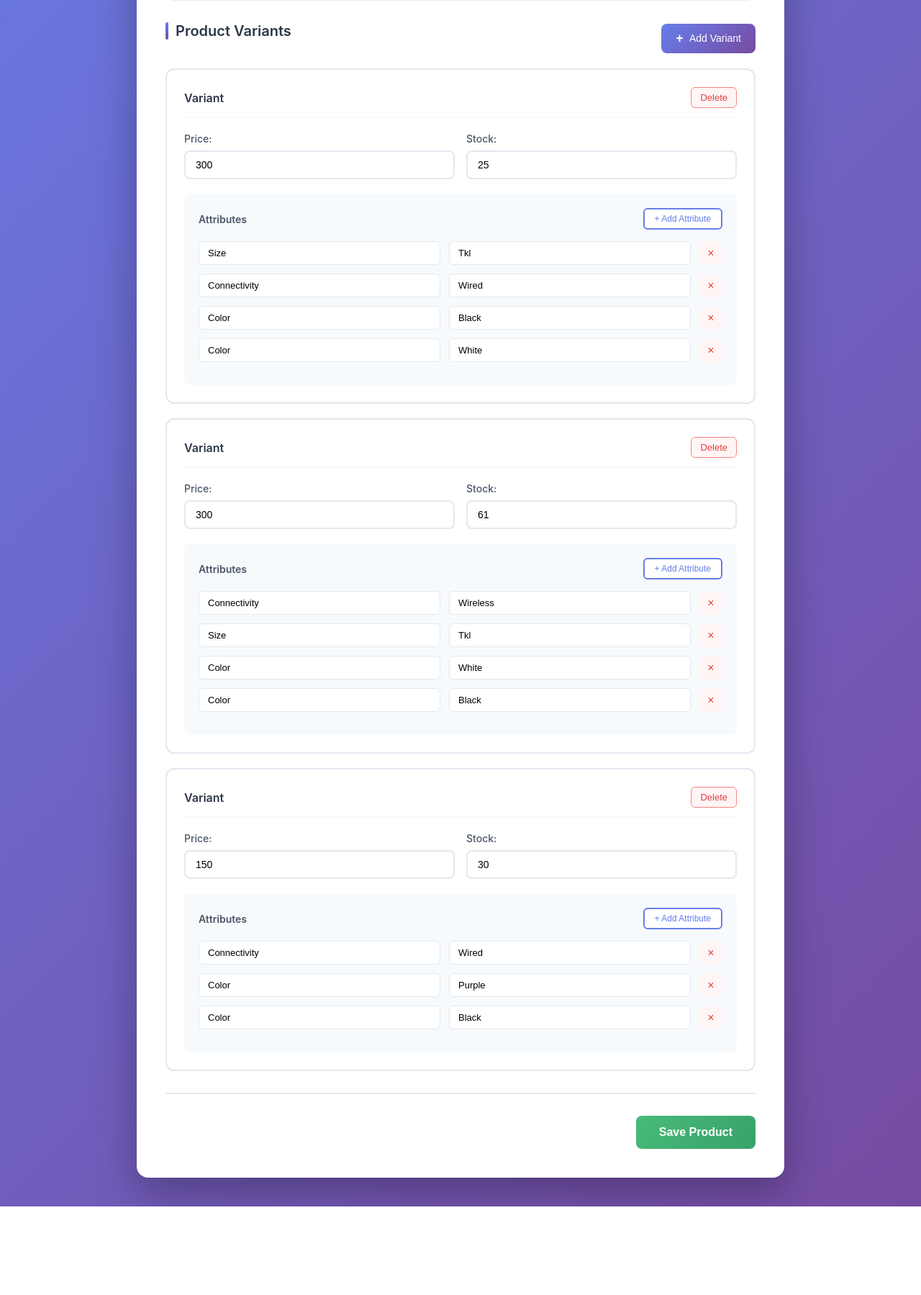
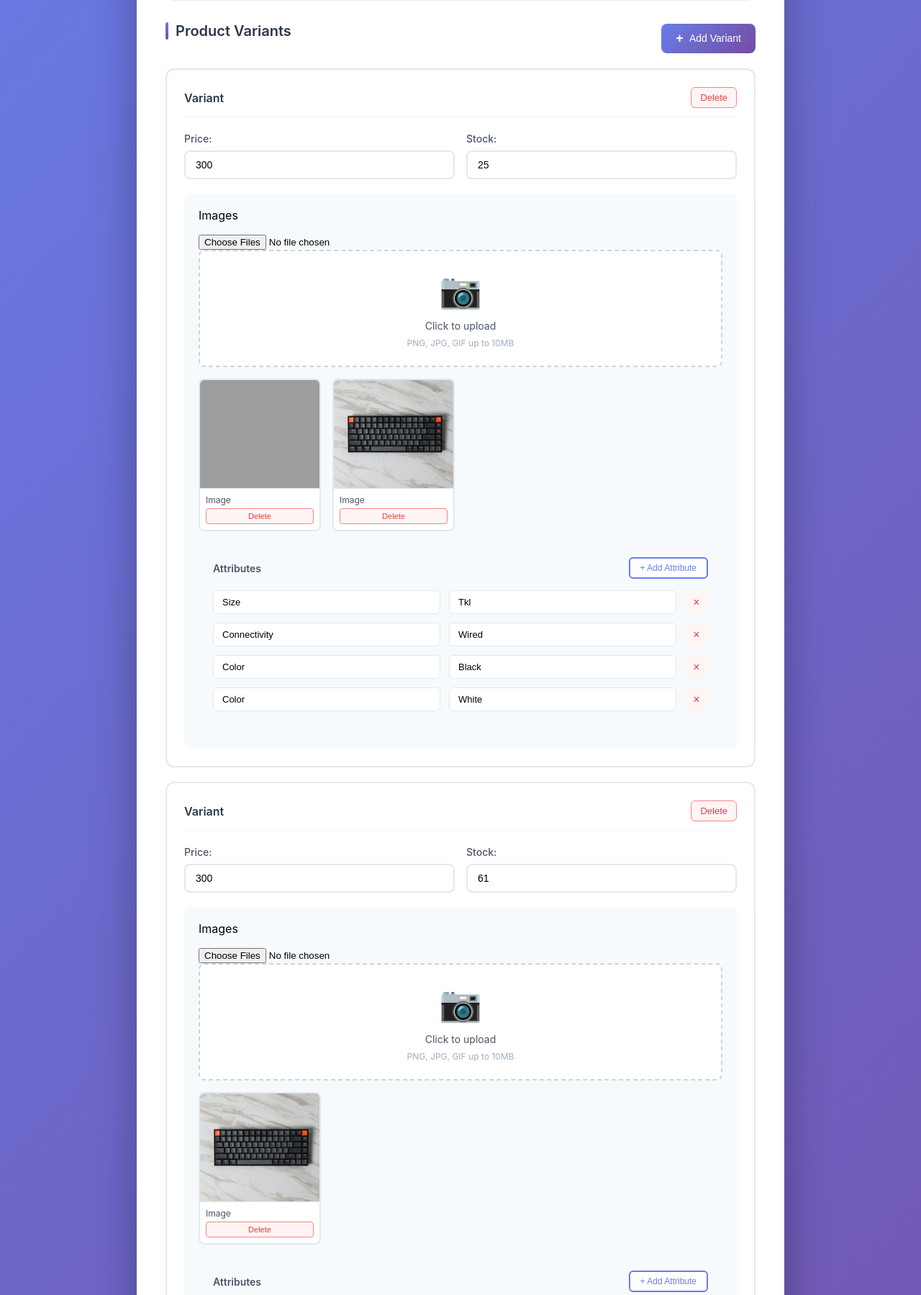
Before and after one commit to pr0f3ssoR/django-ecommerce, a Django app: page /products/update-product/1/ in a window 1280 px wide. Shown: the part 603-2402 px from the top of the page at 72% size. Before the commit the page ends 2279 px from the top, so only its background shows below. Run offline with Django 5.2, Linux system fonts and the light colour scheme; data comes from the database, SQL or seed files in the repository; both versions use the stored data as it was after the commit; grey boxes are pictures that could not be loaded.

Commit message:
working on image upload, feature needs improvement and needs more testing

```diff
--- a/ecommerce/settings.py
+++ b/ecommerce/settings.py
@@ -122,7 +122,7 @@ STATIC_URL = 'static/'
 
 MEDIA_ROOT = BASE_DIR / 'media'
 
-MEDIA_URL = 'media/'
+MEDIA_URL = '/media/'
 
 
 STATICFILES_DIRS = [
--- a/ecommerce/urls.py
+++ b/ecommerce/urls.py
@@ -16,6 +16,9 @@ Including another URLconf
 """
 from django.contrib import admin
 from django.urls import path,include
+from django.conf.urls.static import static
+from django.conf import settings
+
 
 urlpatterns = [
     path('admin/', admin.site.urls),
@@ -23,3 +26,9 @@ urlpatterns = [
     path('products/',include('products.urls')),
     path('',include('html_view.urls'))
 ]
+
+if settings.DEBUG:
+    urlpatterns += static(
+        settings.MEDIA_URL,
+        document_root=settings.MEDIA_ROOT
+    )
--- a/products/static/products/css/product_form.css
+++ b/products/static/products/css/product_form.css
@@ -240,14 +240,134 @@
     display: none;
 }
 
-        .attributes-section {
+/* Image Gallery Styles */
+.images-grid {
+    display: grid;
+    grid-template-columns: repeat(auto-fill, minmax(150px, 1fr));
+    gap: 16px;
+    margin-top: 16px;
+}
+
+.image-item {
+    position: relative;
+    border: 2px solid #e2e8f0;
+    border-radius: 8px;
+    overflow: hidden;
+    background: white;
+    transition: all 0.3s ease;
+}
+
+.image-item:hover {
+    border-color: #667eea;
+    box-shadow: 0 4px 12px rgba(102, 126, 234, 0.2);
+}
+
+.image-preview {
+    width: 100%;
+    height: 150px;
+    object-fit: cover;
+    display: block;
+}
+
+.image-placeholder {
+    width: 100%;
+    height: 150px;
+    background: #f7fafc;
+    display: flex;
+    align-items: center;
+    justify-content: center;
+    color: #a0aec0;
+    font-size: 48px;
+}
+
+.image-info {
+    padding: 8px;
+    background: white;
+    border-top: 1px solid #e2e8f0;
+}
+
+.image-name {
+    font-size: 12px;
+    color: #4a5568;
+    white-space: nowrap;
+    overflow: hidden;
+    text-overflow: ellipsis;
+    margin-bottom: 4px;
+}
+
+.image-actions {
+    display: flex;
+    gap: 4px;
+}
+
+.delete-image-btn-card {
+    flex: 1;
+    background: #fff5f5;
+    color: #e53e3e;
+    border: 1px solid #fc8181;
+    padding: 4px 8px;
+    border-radius: 4px;
+    font-size: 11px;
+    cursor: pointer;
+    transition: all 0.2s ease;
+}
+
+.delete-image-btn-card:hover {
+    background: #e53e3e;
+    color: white;
+}
+
+.image-upload-area {
+    border: 2px dashed #cbd5e0;
+    border-radius: 8px;
+    padding: 24px;
+    text-align: center;
+    cursor: pointer;
+    transition: all 0.3s ease;
+    background: white;
+}
+
+.image-upload-area:hover {
+    border-color: #667eea;
+    background: #f7fafc;
+}
+
+.image-upload-area.dragover {
+    border-color: #667eea;
+    background: #eef2ff;
+}
+
+.upload-icon {
+    font-size: 48px;
+    color: #cbd5e0;
+    margin-bottom: 12px;
+}
+
+.upload-text {
+    color: #4a5568;
+    font-size: 14px;
+    margin-bottom: 8px;
+}
+
+.upload-hint {
+    color: #a0aec0;
+    font-size: 12px;
+}
+
+.file-input {
+    display: none;
+}
+
+.attributes-section,
+.images-section {
     background: #f7fafc;
     border-radius: 8px;
     padding: 20px;
     margin-top: 16px;
 }
 
-        .attributes-header {
+.attributes-header,
+.images-header {
     display: flex;
     justify-content: space-between;
     align-items: center;
@@ -260,7 +380,8 @@
     color: #4a5568;
 }
 
-        .add-attribute-btn {
+.add-attribute-btn,
+.add-image-btn {
     background: white;
     color: #667eea;
     border: 2px solid #667eea;
@@ -364,6 +485,10 @@
     .attribute-item button {
         justify-self: flex-start;
     }
+
+    .images-grid {
+        grid-template-columns: repeat(auto-fill, minmax(120px, 1fr));
+    }
 }
 
 
--- a/products/static/products/js/product_form.js
+++ b/products/static/products/js/product_form.js
@@ -257,11 +257,11 @@
 //         });
 
 
-function removeAttributeElement(btn){
+function removeAttributeElement(btn) {
     btn.parentElement.parentElement.remove()
 }
 
-function addAttributeElement(btn){
+function addAttributeElement(btn) {
     const attributeSection = btn.parentElement
 
     const attributeElement = `
@@ -278,8 +278,71 @@ function addAttributeElement(btn){
     attributeSection.insertAdjacentHTML('afterend', attributeElement.trim())
 }
 
+const dataTransferObject = {}
 
-function addVariant(){
+function addImage(e) {
+    const imageConatiner = e.parentElement.querySelector('.images-grid')
+    const hiddenImageField = e.parentElement.querySelector('input')
+
+
+    const newFileInput = document.createElement('input');
+    newFileInput.type = 'file';
+    newFileInput.multiple = true; // Allow multiple selection
+
+    newFileInput.addEventListener('change',()=>{
+        const file = newFileInput.files[0]
+
+        if (!file) return;
+
+        // append file to DataTransfer
+
+        const key = hiddenImageField.name
+
+        dataTransferObject[key] = dataTransferObject[key] ?? new DataTransfer()
+
+        dataTransferObject[key].items.add(file);
+
+        // assign back to input
+
+
+        newFileInput.files = dataTransferObject[key].files;
+
+        newFileInput.value = "";
+
+        hiddenImageField.files = dataTransferObject[key].files
+
+        showPreview(file,imageConatiner)
+
+    })
+
+    newFileInput.click()
+}
+
+function showPreview(file,imagesContainer) {
+ const imgUrl = URL.createObjectURL(file);
+
+    const html = `
+        <div class="image-item">
+            <img class="image-preview" src="${imgUrl}" onload="URL.revokeObjectURL(this.src)">
+            <div class="image-info">
+                <div class="image-name" title=""</div>
+                <div class="image-actions">
+                    <button type="button" class="delete-image-btn-card">
+                        Delete
+                    </button>
+                </div>
+            </div>
+        </div>
+    `;
+
+    imagesContainer.insertAdjacentHTML('beforeend', html);
+
+}
+
+
+
+
+function addVariant() {
     const varintHTML = `    <div class="variant-card">
                                 <div class="variant-header">
                                     <div class="variant-title">Variant</div>
@@ -310,38 +373,38 @@ function addVariant(){
                             </div>
                             `
 
-        const varinatContainer = document.getElementById('variantsContainer')
+    const varinatContainer = document.getElementById('variantsContainer')
 
-        varinatContainer.insertAdjacentHTML('afterbegin',varintHTML)
+    varinatContainer.insertAdjacentHTML('afterbegin', varintHTML)
 }
 
 
 
-function deleteVariant(btn){
+function deleteVariant(btn) {
     const variantElement = btn.parentElement.parentElement
 
     const hiddenInput = variantElement.querySelector('.hidden-input input')
 
-    const deletedVariantId = hiddenInput ? hiddenInput.value: null
+    const deletedVariantId = hiddenInput ? hiddenInput.value : null
 
 
-    if (hiddenInput && deletedVariantId){
+    if (hiddenInput && deletedVariantId) {
         const hiddenContainer = document.getElementById('deletedVariantInputs')
 
-        hiddenContainer.insertAdjacentHTML('afterbegin',`<input hidden type="number" value="${deletedVariantId}">`)
+        hiddenContainer.insertAdjacentHTML('afterbegin', `<input hidden type="number" value="${deletedVariantId}">`)
     }
 
     variantElement.remove()
 }
 
 
-function attributesTypeConversion(attributeInputs,textArea){
+function attributesTypeConversion(attributeInputs, textArea) {
 
     const attributesArray = []
-    for (let index = 0; index < attributeInputs.length; index+=2) {
+    for (let index = 0; index < attributeInputs.length; index += 2) {
 
         const name = attributeInputs[index]?.value?.trim()
-        const value = attributeInputs[index+1]?.value?.trim()
+        const value = attributeInputs[index + 1]?.value?.trim()
 
         if (name &&
             value &&
@@ -349,13 +412,13 @@ function attributesTypeConversion(attributeInputs,textArea){
             value !== "undefined" &&
             name !== "null" &&
             value !== "null"
-        ){
-            attributesArray.push({name:name,value:value})
+        ) {
+            attributesArray.push({ name: name, value: value })
         }
 
     }
 
-    textArea.value =  JSON.stringify(attributesArray)
+    textArea.value = JSON.stringify(attributesArray)
 
 }
 
@@ -374,7 +437,7 @@ function getIndexes(length, initalDataIndexes) {
 }
 
 
-function fixFieldsIndex(variantCards){
+function fixFieldsIndex(variantCards) {
 
     for (let index = 0; index < variantCards.length; index++) {
         const card = variantCards[index];
@@ -386,7 +449,7 @@ function fixFieldsIndex(variantCards){
 
             const nameVals = field.name.split('-')
 
-            const [prefix,fieldName,fieldIndex] = [nameVals[0],nameVals.at(-1),index]
+            const [prefix, fieldName, fieldIndex] = [nameVals[0], nameVals.at(-1), index]
 
             field.name = `${prefix}-${fieldIndex}-${fieldName}`
 
@@ -398,7 +461,7 @@ function fixFieldsIndex(variantCards){
     }
 }
 
-function fixHiddenFormFields(formLength){
+function fixHiddenFormFields(formLength) {
     const hiddenInputContainer = document.getElementById('hiddenInputs')
 
     const initialFormInput = hiddenInputContainer.querySelector('input[name="variant-INITIAL_FORMS"]')
@@ -409,14 +472,14 @@ function fixHiddenFormFields(formLength){
     totalFormInput.value = formLength
 }
 
-function getInitialDataIndexes(variantCards){
+function getInitialDataIndexes(variantCards) {
 
     const indexes = new Set()
 
     variantCards.forEach(card => {
         const hiddenIdContainer = card.querySelector('.variant-fields .hidden-input')
 
-        if(hiddenIdContainer){
+        if (hiddenIdContainer) {
             const index = hiddenIdContainer.querySelector('input').name.split('-')[1]
             indexes.add(String(index))
         }
@@ -427,8 +490,7 @@ function getInitialDataIndexes(variantCards){
 
 const form = document.getElementById('productForm')
 
-form.addEventListener('submit',e => {
-
+form.addEventListener('submit', e => {
 
     const variantCards = document.getElementById('variantsContainer').querySelectorAll('.variant-card')
 
@@ -441,7 +503,7 @@ form.addEventListener('submit',e => {
 
         textArea = attributeSection.querySelector('textarea')
 
-        attributesTypeConversion(attributeInputs,textArea)
+        attributesTypeConversion(attributeInputs, textArea)
 
     });
 
--- a/products/templates/products/crud_product_template.html
+++ b/products/templates/products/crud_product_template.html
@@ -2,6 +2,7 @@
 {%load json_conversion%}
 <!DOCTYPE html>
 <html lang="en">
+
 <head>
     <meta charset="UTF-8">
     <meta name="viewport" content="width=device-width, initial-scale=1.0">
@@ -12,6 +13,7 @@
     {%endif%}
     <link rel="stylesheet" href="{%static 'products/css/product_form.css'%}">
 </head>
+
 <body>
 
     {%for error in errors%}
@@ -24,7 +26,7 @@
             <p>Create and manage your product variants</p>
         </div>
         <div class="form-content">
-            <form method="post" id="productForm">
+            <form enctype="multipart/form-data" method="post" id="productForm">
                 {%csrf_token%}
                 <div class="product-details">
                     <div class="section-title">Product Details</div>
@@ -45,14 +47,14 @@
                 <div class="variants-section">
                     <div class="variants-header">
                         <div class="section-title">Product Variants</div>
-                        <button onclick="addVariant()" type="button" class="add-variant-btn" >Add Variant</button>
+                        <button onclick="addVariant()" type="button" class="add-variant-btn">Add Variant</button>
                     </div>
                     <div id="variantsContainer">
                         {%for form in variant_formset%}
                         <div class="variant-card">
                             <div class="variant-header">
                                 <div class="variant-title">Variant</div>
-                                    <button onclick="deleteVariant(this)" type="button" class="delete-variant-btn" >
+                                <button onclick="deleteVariant(this)" type="button" class="delete-variant-btn">
                                     Delete
                                 </button>
                             </div>
@@ -69,10 +71,40 @@
                                     {{form.stock}}
                                 </div>
                             </div>
+                            <div class="images-section">
+                                <div class="images-header">
+                                    <div class="subsection-title">Images</div>
+                                </div>
+                                <!-- <input type="file" id="image-upload-0" hidden accept="image/*" multiple> -->
+                                 {{form.image_input_field}}
+                                <div class="image-upload-area" onclick="addImage(this)">
+                                    <div class="upload-icon">📷</div>
+                                    <div class="upload-text">Click to upload</div>
+                                    <div class="upload-hint">PNG, JPG, GIF up to 10MB</div>
+                                </div>
+                                <div class="images-grid">
+                                    {{form.images}}
+                                    {%for image in form.images.value|json_loads%}
+                                        <div class="image-item">
+                                            <img class="image-preview"
+                                                src="{{image.url}}"
+                                                alt="">
+                                            <div class="image-info">
+                                                <div class="image-name" title="${img.name}">Image</div>
+                                                <div class="image-actions">
+                                                    <button type="button" class="delete-image-btn-card">
+                                                        Delete
+                                                    </button>
+                                                </div>
+                                            </div>
+                                        </div>
+                                    {%endfor%}
+                                </div>
                                 <div class="attributes-section">
                                     <div class="attributes-header">
                                         <div class="attributes-title">Attributes</div>
-                                        <button onclick="addAttributeElement(this)" type="button" class="add-attribute-btn">
+                                        <button onclick="addAttributeElement(this)" type="button"
+                                            class="add-attribute-btn">
                                             + Add Attribute
                                         </button>
                                     </div>
@@ -84,7 +116,8 @@
                                             <input type="text" value="{{field.name}}">
                                             <!-- <label for="">Value</label> -->
                                             <input type="text" value="{{field.value}}">
-                                                <button onclick="removeAttributeElement(this)" type="button" class="delete-attribute-btn">
+                                            <button onclick="removeAttributeElement(this)" type="button"
+                                                class="delete-attribute-btn">
                                                 ×
                                             </button>
                                         </div>
@@ -92,15 +125,17 @@
                                     {%endfor%}
                                 </div>
                             </div>
+                        </div>
                         {%endfor%}
-                    </div>
                     </div>
                     <div class="submit-section">
                         <button type="submit" class="submit-btn">Save Product</button>
+                    </div>
                 </div>
             </form>
         </div>
     </div>
     <script src="{%static 'products/js/product_form.js'%}"></script>
 </body>
+
 </html>
--- a/products/urls.py
+++ b/products/urls.py
@@ -1,5 +1,5 @@
 from django.urls import path
-from .views import product_view_dummy,update_product,create_product
+from .views import product_view_dummy,update_product,create_product,image_upload_testing
 
 
 app_name = 'products'
@@ -7,5 +7,6 @@ app_name = 'products'
 urlpatterns = [
     path('',view=product_view_dummy,name='dummy_product_view'),
     path('update-product/<int:pk>/',view=update_product,name='update_product'),
-    path('create-product/',view=create_product,name='create_product')
+    path('create-product/',view=create_product,name='create_product'),
+    path('test/',view=image_upload_testing,name='image_testing')
 ]
--- a/products/views.py
+++ b/products/views.py
@@ -5,7 +5,7 @@ from .models import Product,ProductVariant,Attribute,AttributeValue,VariantAttri
 from django.db.models import Min
 from django import forms
 from django.db import transaction
-from .view_forms import ProductForm,ProductVariantForm,ProductVariantFormset
+from .view_forms import ProductForm,ProductVariantForm,ProductVariantFormset,VariantImageForm
 from .utilities import ProductUpsertService,ProductFetcher
 from pprint import pprint
 
@@ -18,17 +18,26 @@ def update_product(request:HttpRequest,pk):
     errors = []
 
     if request.method == 'POST':
-        product_form = ProductVariantFormset(request.POST)
-        variant_formset = ProductForm(request.POST,prefix='variant')
+        print(request.FILES)
+        product_form = ProductForm(request.POST)
+        variant_formset = ProductVariantFormset(request.POST,request.FILES,prefix='variant')
 
 
         if product_form.is_valid() and variant_formset.is_valid():
+            for i,form in enumerate(variant_formset):
+                print(f'images for form {i}:')
+                for image in form.cleaned_data['image_input_field']:
+                    print(image)
+
 
             product_data = product_form.cleaned_data
             variants = variant_formset.cleaned_data
 
             product_upsert_service = ProductUpsertService(product_data,variants)
             product_upsert_service.execute()
+
+        else:
+            pprint(variant_formset)
 
 
     serialized_product = ProductFetcher().get_serialized_product(product=1)
@@ -41,23 +50,50 @@ def update_product(request:HttpRequest,pk):
     })
 
     variant_formset = ProductVariantFormset(initial=serialized_product['variants'],prefix='variant')
-    # for form in json_variant_formset:
-    #     print(form.initial['attributes'])
 
     return render(request,'products/crud_product_template.html',{'product_form':product_form,'variant_formset':variant_formset,'errors':errors})
 
 
 def create_product(request:HttpRequest):
     if request.method == 'POST':
-        product_form = ProductForm(request.POST)
-        variant_formset = ProductVariantFormset(request.POST,prefix='variant')
+        product_form = ProductForm(request.POST,request.FILES)
+        variant_formset = ProductVariantFormset(request.POST,request.FILES,prefix='variant')
 
         if product_form.is_valid() and variant_formset.is_valid():
+            print('Here')
+            for i,form in enumerate(variant_formset):
+                pprint(f"form: {i},{form.cleaned_data['image_input_field']}")
             product_upsert_service = ProductUpsertService(product_data=product_form.cleaned_data,variants=variant_formset.cleaned_data)
             product = product_upsert_service.execute()
             url = reverse('products:update_product',kwargs={'pk':product.id})
             return redirect(url)
+        else:
+            print('Here2')
+            pprint(product_form.errors)
+            pprint(variant_formset.errors)
+
+    variant_image_form = VariantImageForm()
 
     product_form = ProductForm()
     variant_formset = ProductVariantFormset(prefix='variant')
-    return render(request,'products/crud_product_template.html',{'product_form':product_form,'variant_formset':variant_formset})
+    return render(request,'products/crud_product_template.html',{'product_form':product_form,'variant_formset':variant_formset,'variant_image_form':variant_image_form})
+
+
+
+def image_upload_testing(request:HttpRequest):
+    from .view_forms import ImageForm,ImageFormset
+
+    if request.method == 'POST':
+        pprint(request.FILES)
+        image_formset = ImageFormset(request.POST,request.FILES)
+
+        if image_formset.is_valid():
+            # print(image_formset.cleaned_data)
+            pass
+
+
+
+
+    image_formset = ImageFormset()
+
+    return render(request,'products/test.html',{'formset':image_formset})
```
Also changed, not shown: ecommerce/orm_scripts.py (+68 -6 lines), ecommerce/testing_utilities.py (added, +31 -0 lines), products/templates/products/test.html (added, +58 -0 lines), products/utilities.py (+20 -1 lines), products/view_forms.py (+29 -0 lines), db.sqlite3, media/images/products/img2.jpg (added), media/images/products/img3.jpg (added), 1 other file. Lines whose indentation alone changed are shown as unchanged.
